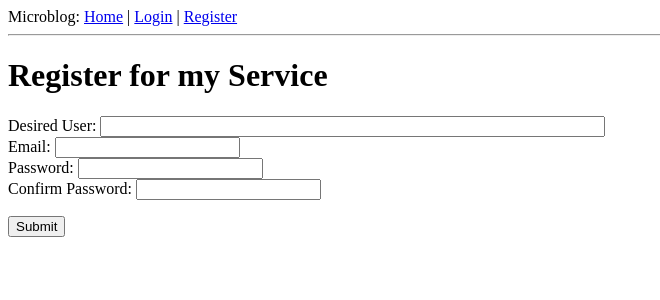
After one commit to bombodo/Flask-Tutorial, a Flask app: page /register in a window 1280 px wide. The commit adds this page. Shown: the top 300 px of the page, without its empty margins (0-660 px from the left). Run offline with Flask 2, Linux system fonts and the light colour scheme.

Commit message:
registration funky, need to repackage password hashing

```diff
--- a/app/forms.py
+++ b/app/forms.py
@@ -1,6 +1,6 @@
 from flask_wtf import Form
 from wtforms import StringField, BooleanField, PasswordField  # validators
-from wtforms.validators import DataRequired, Length
+from wtforms.validators import DataRequired, Length, EqualTo
 
 
 class LoginForm(Form):
@@ -13,5 +13,7 @@ class LoginForm(Form):
 class RegisterForm(Form):
     username = StringField('username', validators=[DataRequired(),
                            Length(min=4, max=25)])
-    password = PasswordField('password', validators=[DataRequired()])
+    password = PasswordField('password', validators=[DataRequired(),
+                             EqualTo('confirm', message='Passwords must match')])
+    confirm = PasswordField('password', validators=[DataRequired()])
     email = StringField('email', validators=[DataRequired()])  # length?
--- a/app/models.py
+++ b/app/models.py
@@ -24,8 +24,11 @@ class User(BaseDB):
     # post.author refers 'BACK' to this table
     # client.user, etc etc
 
+    def hashpass(password):
+        return pbkdf2_sha256.hash(password)
+
     def check_password(self, password):
-        pwhash = pbkdf2_sha256.hash("password")
+        pwhash = pbkdf2_sha256.hash(password)
         return pwhash == self.password
 
     @property
--- a/app/templates/base.html
+++ b/app/templates/base.html
@@ -15,6 +15,7 @@
             | <a href="{{ url_for('logout') }}">Logout</a>
             {% else %}
             | <a href="{{ url_for('login')}}">Login</a>
+            | <a href="{{ url_for('register')}}">Register</a>
             {% endif %}
         </div>
         <hr>
--- a/app/templates/login.html
+++ b/app/templates/login.html
@@ -1,5 +1,5 @@
 {% extends "base.html" %}
-<!-- Input(s): "form" -->
+<!-- Input(s): "login form" -->
 {% block content %}
     <h1>Sign In</h1>
     <form action="" method="post" name="login">
--- /dev/null
+++ b/app/templates/register.html
@@ -0,0 +1,23 @@
+{% extends "base.html" %}
+<!-- Input(s): Registration Form -->
+{% block content %}
+    <h1>Register for my Service</h1>
+    <form action="" method="post" name="login">
+        {{ form.hidden_tag() }}
+        <p>
+            Desired User: {{ form.username(size=60) }}<br>
+            Email: {{ form.email }}<br>
+            Password: {{ form.password }}<br>
+            Confirm Password: {{ form.confirm}}<br>
+        </p>
+        <p>
+        {% for error in form.username.errors %}
+            {# TODO: Use CSS styling for errors #}
+            <span style="colors: red;">
+                [{{ error }}]
+            </span>
+        {% endfor %}
+        </p>
+        <p><input type="submit" name="Submit"></p>
+    </form>
+{% endblock %}
--- a/app/views.py
+++ b/app/views.py
@@ -2,7 +2,7 @@ from flask import render_template, flash, redirect, session, url_for, request, g
 from flask_login import login_user, logout_user, current_user, login_required
 from app import app, db, lm, oauth
 from datetime import datetime  # , timedelta
-from .forms import LoginForm
+from .forms import LoginForm, RegisterForm
 from .models import User, Client, Token
 from flask_oauthlib.contrib.oauth2 import bind_sqlalchemy
 from flask_oauthlib.contrib.oauth2 import bind_cache_grant
@@ -101,8 +101,7 @@ def index():
 #     return tok
 
 
-
-@app.route('/login', methods=['GET','POST'])
+@app.route('/login', methods=['GET', 'POST'])
 def login():
     user = {'nickname': 'xD1337haxor'}
     if g.user is not None and g.user.is_authenticated:
@@ -112,8 +111,8 @@ def login():
         # for debugging
         flash('Login requested for User="%s", remember_me="%s"' %
               (form.username, str(form.remember_me.data)))
-        user = User.query.filter_by(email=form.username.data).first()
-        if user is None or not user.check_password(form.password):
+        user = User.query.filter_by(name=form.username.data).first()
+        if user is None or not user.check_password(form.password.data):
             flash('Username or Password is invalid', 'error')
             return redirect(url_for('login'))
         login_user(user, remember=form.remember_me.data)
@@ -125,6 +124,36 @@ def login():
                            form=form)
 
 
+@app.route('/register', methods=['Get', 'Post'])
+def register():
+    form = RegisterForm()
+    if form.validate_on_submit():
+        flash('Registration requested for Email="%s"' %
+              form.username)
+        email = User.query.filter_by(email=form.email.data).first()
+        user = User.query.filter_by(name=form.username.data).first()
+        passcheck = User.hashpass(form.password.data)
+        confirm = User.hashpass(form.confirm.data)
+        flash('Passwords do not match %s' % passcheck)
+        flash('Passwords do not match %s' % confirm)
+        # if passcheck == confirm:
+        if user is None and email is None:
+            flash('No Prior Registration, and passchecked')
+            new_user = User(
+                name=form.username.data,
+                email=form.email.data,
+                password=User.hashpass(form.password.data)
+            )
+            db.session.add(new_user)
+            db.session.commit()
+            flash('Successfully registered User:%s' %
+                  form.username)
+            return redirect(url_for('login'))
+    return render_template('register.html',
+                           title='Register',
+                           form=form)
+
+
 @app.route('/logout')
 def logout():
     logout_user()
```
